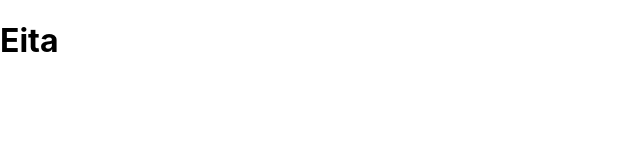
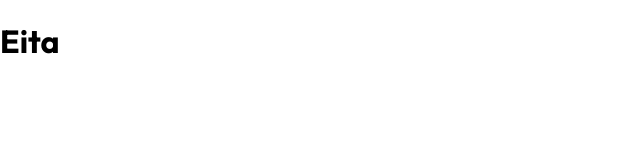
Before and after one commit to Guilherme-Silva0/GCalc, a React (Create React App) app: page / in a window 1280 px wide. Shown: the top 160 px of the page, without its empty margins (0-640 px from the left). Built offline with nearby package versions, Linux system fonts and the light colour scheme.

Commit message:
Importando e selecionando fonte

```diff
--- a/public/index.html
+++ b/public/index.html
@@ -5,6 +5,12 @@
     <link rel="icon" href="#" />
     <meta name="viewport" content="width=device-width, initial-scale=1" />
     <meta name="theme-color" content="#000000" />
+    <link rel="preconnect" href="https://fonts.googleapis.com" />
+    <link rel="preconnect" href="https://fonts.gstatic.com" crossorigin />
+    <link
+      href="https://fonts.googleapis.com/css2?family=Outfit:wght@400;500;600;700&display=swap"
+      rel="stylesheet"
+    />
     <title>GCalc</title>
   </head>
   <body>
--- a/src/index.css
+++ b/src/index.css
@@ -1,13 +1,9 @@
 body {
   margin: 0;
-  font-family: -apple-system, BlinkMacSystemFont, 'Segoe UI', 'Roboto', 'Oxygen',
-    'Ubuntu', 'Cantarell', 'Fira Sans', 'Droid Sans', 'Helvetica Neue',
-    sans-serif;
-  -webkit-font-smoothing: antialiased;
-  -moz-osx-font-smoothing: grayscale;
+  font-family: "Outfit", sans-serif;
 }
 
 code {
-  font-family: source-code-pro, Menlo, Monaco, Consolas, 'Courier New',
+  font-family: source-code-pro, Menlo, Monaco, Consolas, "Courier New",
     monospace;
 }
```
